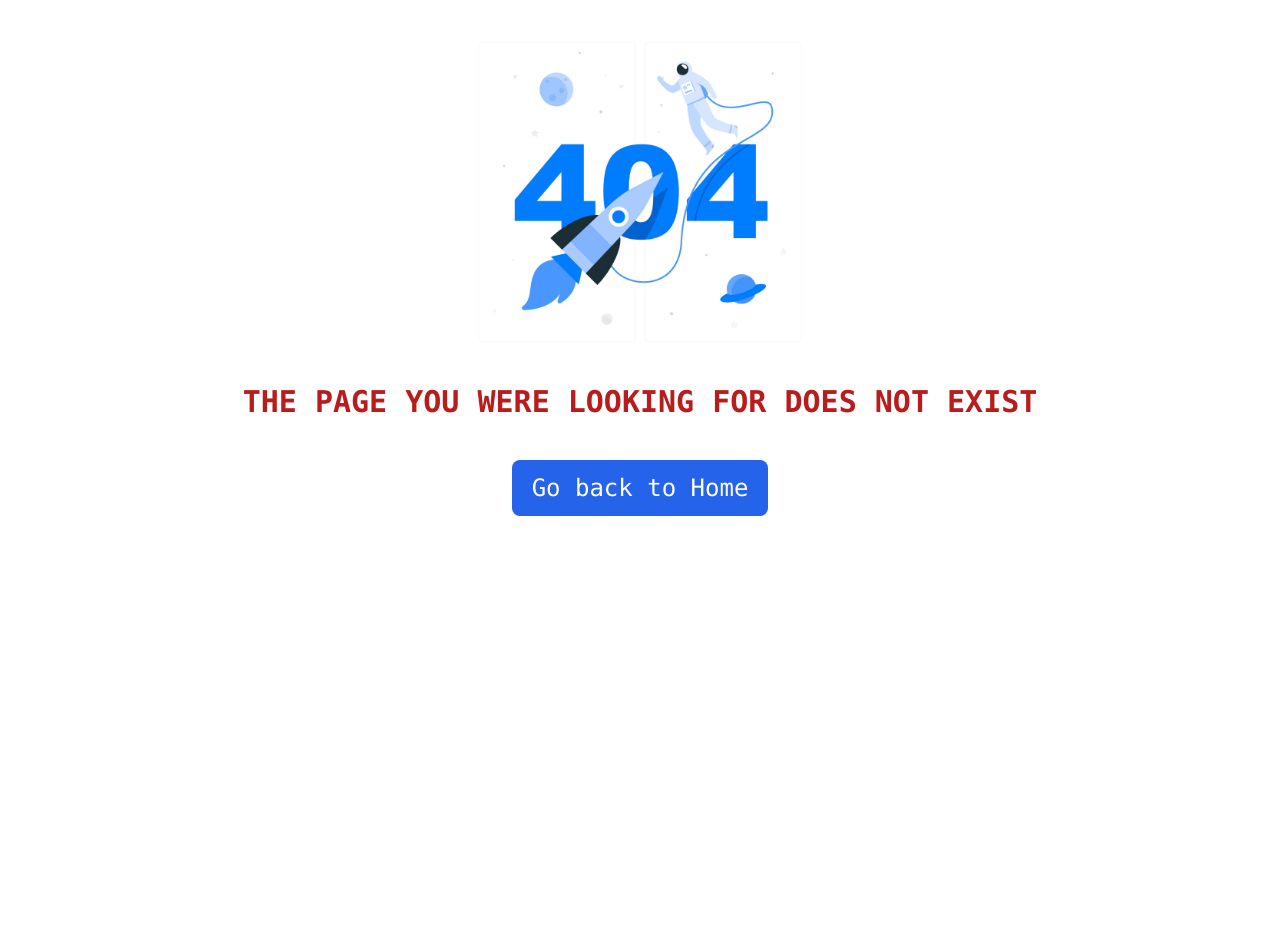
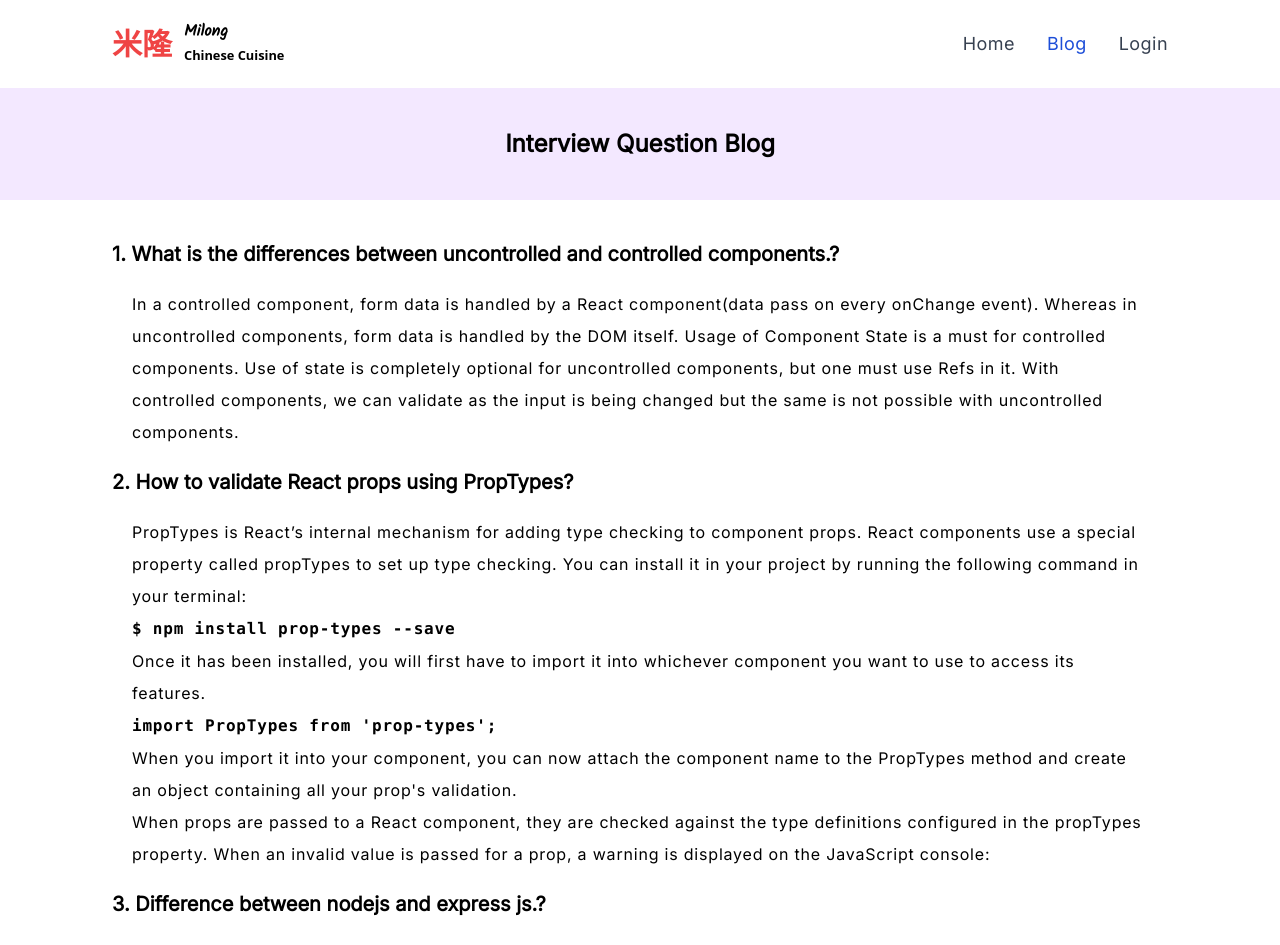
Before and after one commit to aargon007/chinese-cuisine-recipe-blog, a React (Vite) app: page /blog in a window 1280 px wide. Shown: the top 945 px of the page. Before the commit the page ends 800 px from the top, so only its background shows below. Built offline with nearby package versions, Linux system fonts and the light colour scheme; no server answers.

Commit message:
add blog page and generate pdf

```diff
--- a/package.json
+++ b/package.json
@@ -19,6 +19,7 @@
     "react-icons": "^4.8.0",
     "react-rating": "^2.0.5",
     "react-router-dom": "^6.11.0",
+    "react-to-pdf": "^0.0.14",
     "react-toastify": "^9.1.2",
     "sort-by": "^1.2.0"
   },
--- /dev/null
+++ b/src/pages/blog/Blog.jsx
@@ -0,0 +1,50 @@
+import React, { createRef } from 'react';
+import Pdf from "react-to-pdf";
+
+const ref = createRef();
+
+const Blog = () => {
+    const options = {
+        orientation: 'landscape',
+        unit: 'in',
+        format: [8,11]
+    };
+    return (
+        <div>
+            <h1 className='bg-purple-100 px-5 md:px-28 text-2xl font-bold text-center py-10'>Interview Question Blog</h1>
+            <div className='px-5 md:px-28 py-10' ref={ref}>
+                <div className=''>
+                    <h1 className='text-xl font-semibold'>1. What is the differences between uncontrolled and controlled components.?</h1>
+                    <p className='p-5 tracking-wider leading-8'>In a controlled component, form data is handled by a React component(data pass on every onChange event). Whereas in uncontrolled components, form data is handled by the DOM itself.
+                    Usage of Component State is a must for controlled components. Use of state is completely optional for uncontrolled components, but one must use Refs in it.
+                    With controlled components, we can validate as the input is being changed but the same is not possible with uncontrolled components.</p>
+                </div>
+                <div>
+                    <h1 className='text-xl font-semibold'>2. How to validate React props using PropTypes?</h1>
+                    <div className='p-5 tracking-wider leading-8'>
+                         <p>PropTypes is React’s internal mechanism for adding type checking to component props. React components use a special property called propTypes to set up type checking. You can install it in your project by running the following command in your terminal: </p>
+                    <code className='font-semibold'>$ npm install prop-types --save</code> <br />
+                    <p>Once it has been installed, you will first have to import it into whichever component you want to use to access its features.</p>
+                    <code className='font-semibold'>import PropTypes from 'prop-types';</code> <br />
+                    <p>When you import it into your component, you can now attach the component name to the PropTypes method and create an object containing all your prop's validation.</p>
+
+                     When props are passed to a React component, they are checked against the type definitions configured in the propTypes property. When an invalid value is passed for a prop, a warning is displayed on the JavaScript console:</div>
+                </div>
+                <div>
+                    <h1 className='text-xl font-semibold'>3. Difference between nodejs and express js.?</h1>
+                    <p className='p-5 tracking-wider leading-8'>Node.js is a library for execution of JavaScript applications external to the browser. It comes to use when you want to create server-side programs or network a web application. Its elementary modules are inscribed in JavaScript. It is mostly used for server applications in real-time.On the otherhand,  Express.js is a small Node.js framework of web application. It is used to build web-apps using approaches and principles of Node.js like create APIs. Express.js uses many Node.js features to call functions anywhere. Many multifaceted tasks that take numerous lines of code and hours of programming in Node.ja can be written in less number of lines and in a few minutes.  </p>
+                </div>
+                <div>
+                    <h1 className='text-xl font-semibold'>4. What is a custom hook, and why will you create a custom hook?</h1>
+                    <p className='p-5 tracking-wider leading-8'> Custom React hooks are reusable functions that we can use to add special and unique functionality to the React applications.A custom hook allows you to create shared component logic that can be used in many components. These custom hooks will also use the built-in hooks but in one place. They’re like functions, prefixed with “use”  which can accept any number of arguments and expose values and methods that can be used by a component.
+                     Usually, if there is a requirement to add a feature, one can install a third-party library and solve the problem. But what if there is no such library with hooks that can be used? This problem is solved by using custom React JS hooks.</p>
+                </div>
+            </div>
+            <Pdf targetRef={ref} filename="blog.pdf" options={options} scale={0.7}>
+                {({ toPdf }) => <button onClick={toPdf} className='bg-amber-600 text-white p-2 rounded-lg my-5 mx-auto block'>Generate Pdf</button>}
+            </Pdf>
+        </div>
+    );
+};
+
+export default Blog;
--- a/src/pages/shared/NavBar.jsx
+++ b/src/pages/shared/NavBar.jsx
@@ -41,13 +41,13 @@ const NavBar = () => {
                     <li className='flex gap-2 justify-center items-center'>
                         {
                             user ?
-                             <div className='flex justify-center items-center gap-2'>
+                             <div className='flex justify-center items-center gap-2 bg-gray-100 py-1 px-2 rounded-lg'>
                                 {
                                     user.photoURL ?
                                     <img src={user.photoURL} className='w-8 h-8 rounded-full' title={user.displayName}/>  : <FaRegUser/>
                                 }
                                 {
-                                    user.displayName ? <p className=''>{user.displayName}</p> : <></>
+                                    user.displayName ? <p className='text-blue-500'>{user.displayName}</p> : <p>user</p>
                                 }
                              </div>
                             : <NavLink to="/login" className={({ isActive }) => (isActive ? "active flex gap-2" : "default flex gap-2")}>
@@ -55,7 +55,7 @@ const NavBar = () => {
                               </NavLink>
                         }
                         {
-                            user && <button onClick={handleSignOut} className='border-2 p-1 rounded-md border-sky-500 hover:bg-blue-500 hover:text-white transition-all'>Sign Out</button>
+                            user && <button onClick={handleSignOut} className='py-1 px-2 text-sm rounded-md bg-blue-500 hover:bg-blue-700 text-white transition-all'>Log out</button>
                         }
                     </li>
                 </ul>
@@ -109,7 +109,7 @@ const NavBar = () => {
                                                         <img src={user.photoURL} className='w-8 h-8 rounded-full' title={user.displayName}/>  : <FaRegUser/>
                                                     }
                                                     {
-                                                        user.displayName ? <p className=''>{user.displayName}</p> : <></>
+                                                        user.displayName ? <p className=''>{user.displayName}</p> : <p>user</p>
                                                     }
                                                 </div>
                                                 : <NavLink to="/login" className={({ isActive }) => (isActive ? "active flex gap-2" : "default flex gap-2")}>
@@ -117,7 +117,7 @@ const NavBar = () => {
                                                 </NavLink>
                                             }
                                             {
-                                                user && <button onClick={handleSignOut} className='border-2 p-1 rounded-md border-sky-500 hover:bg-blue-500 hover:text-white transition-all'>Sign Out</button>
+                                                user && <button onClick={handleSignOut} className='py-1 px-2 text-sm rounded-md bg-blue-500 hover:bg-blue-700 text-white transition-all'>Log out</button>
                                             }
                                         </li>
                                     </ul>
--- a/src/routes/Routes.jsx
+++ b/src/routes/Routes.jsx
@@ -10,6 +10,7 @@ import Details from '../pages/chef/Details';
 import PrivateRoute from './PrivateRoute';
 import Login from '../pages/shared/user/Login';
 import Register from '../pages/shared/user/Register';
+import Blog from '../pages/blog/Blog';
 
 const router = createBrowserRouter([
     {
@@ -34,6 +35,10 @@ const router = createBrowserRouter([
             {
                 path : '/register',
                 element : <Register/>
+            },
+            {
+                path : '/blog',
+                element : <Blog/>
             }
         ]
     },
```
Also changed, not shown: 1 other file (tests, documents, lock files or other folders).
